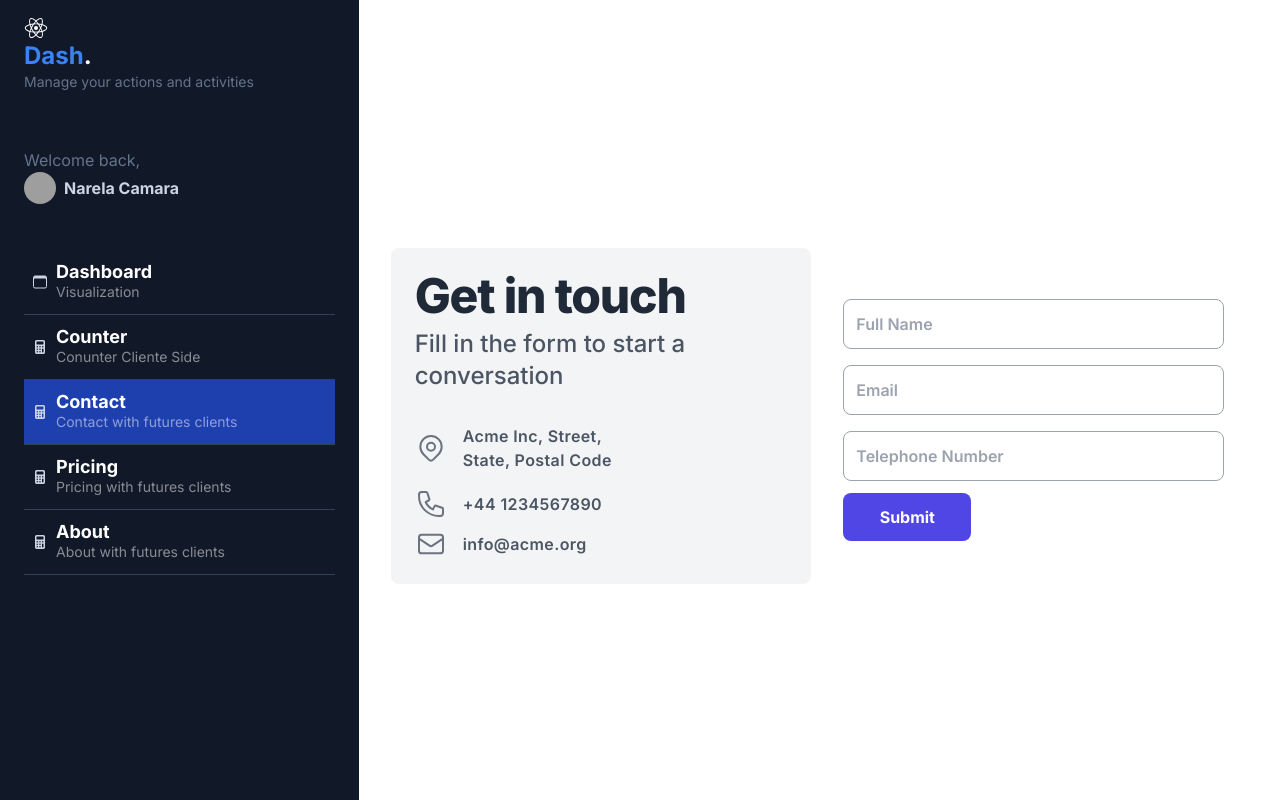
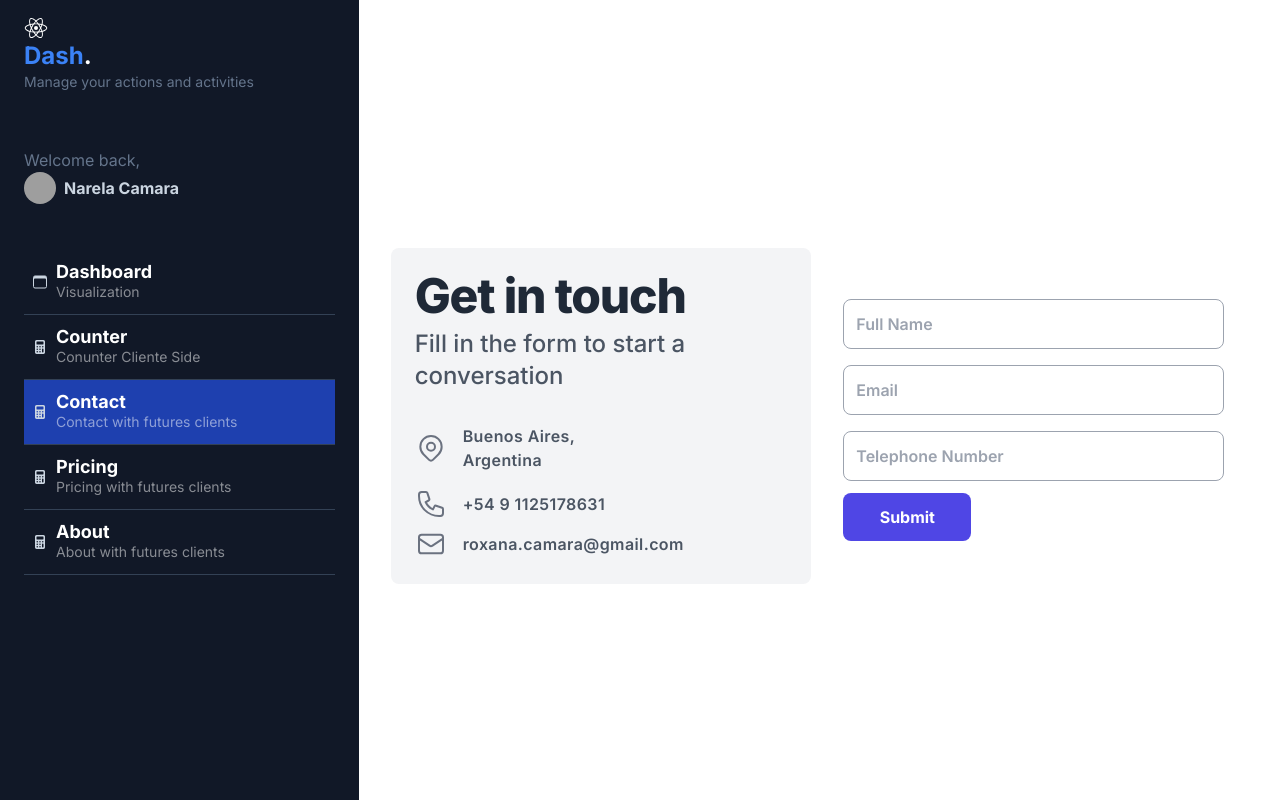
Before and after one commit to NarelaCamara/next, a Next.js app: page /contact in a window 1280 px wide. Built offline with nearby package versions, Linux system fonts and the light colour scheme; grey boxes are pictures that could not be loaded.

Commit message:
feat: change text

```diff
--- a/app/(general)/contact/page.tsx
+++ b/app/(general)/contact/page.tsx
@@ -43,7 +43,7 @@ export default function ContactPage() {
                   />
                 </svg>
                 <div className="ml-4 text-md tracking-wide font-semibold w-40">
-                  Acme Inc, Street, State, Postal Code
+                  Buenos Aires, Argentina
                 </div>
               </div>
 
@@ -65,7 +65,7 @@ export default function ContactPage() {
                   />
                 </svg>
                 <div className="ml-4 text-md tracking-wide font-semibold w-40">
-                  +44 1234567890
+                  +54 9 1125178631
                 </div>
               </div>
 
@@ -87,7 +87,7 @@ export default function ContactPage() {
                   />
                 </svg>
                 <div className="ml-4 text-md tracking-wide font-semibold w-40">
-                  info@acme.org
+                  roxana.camara@gmail.com
                 </div>
               </div>
             </div>
```
